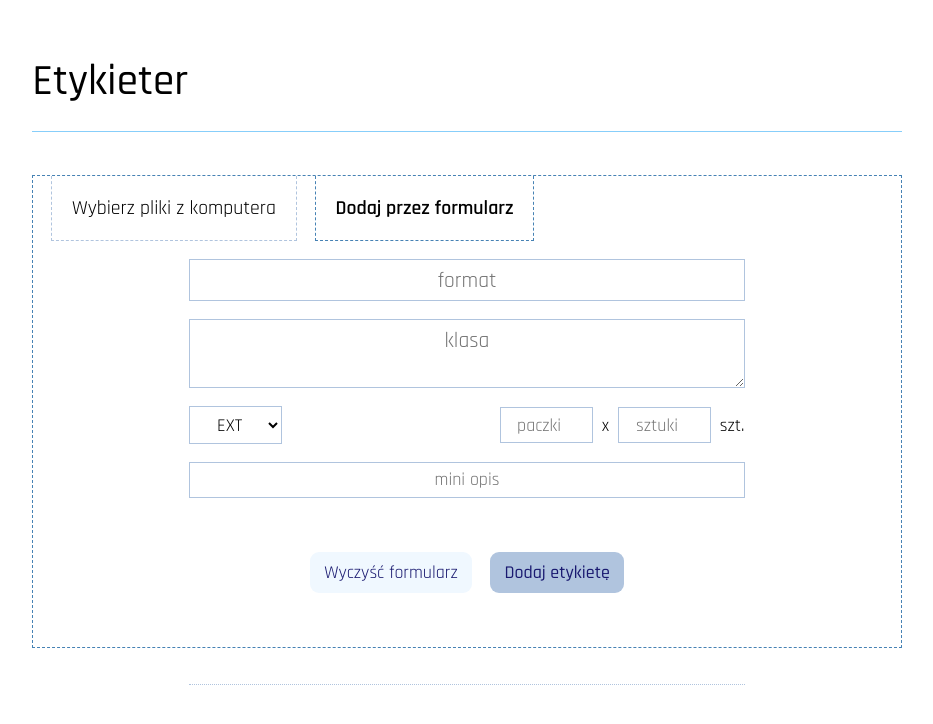
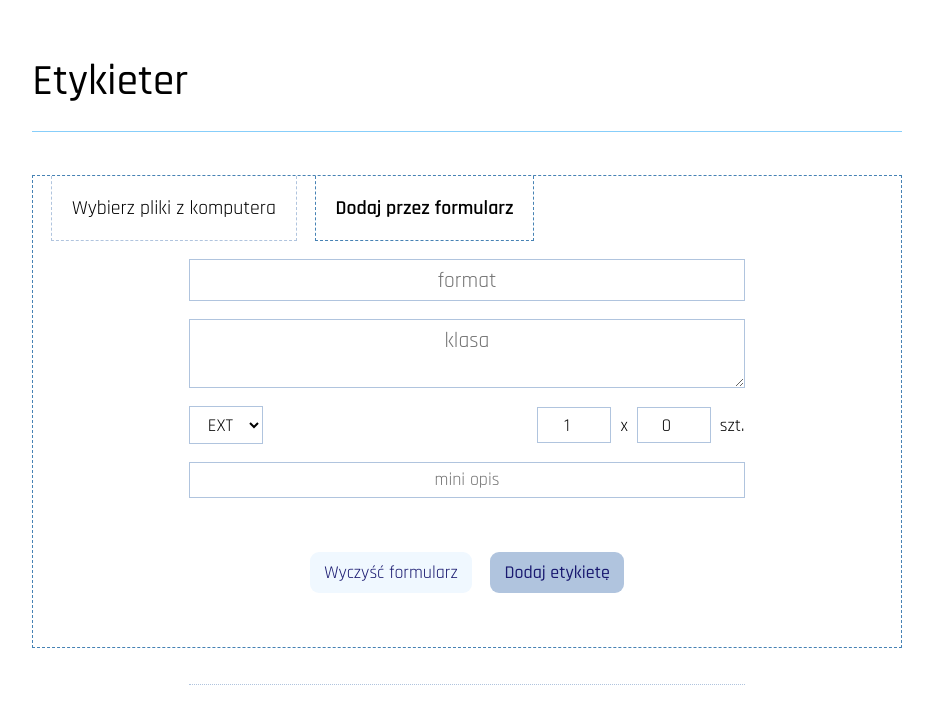
Before and after one commit to PawRys/LabelGenerator, a Vue app: page / in a window 1280 px wide. Both pictures are taken after a click on the item "Dodaj przez formularz". Shown: the top 724 px of the page, without its empty margins (173-1106 px from the left). Built offline with nearby package versions, Linux system fonts and the light colour scheme.

Commit message:
code refactor

```diff
--- a/src/components/InputChoice/AddByForm.vue
+++ b/src/components/InputChoice/AddByForm.vue
@@ -15,34 +15,24 @@ function addItem(input: Event): void {
 	<section>
 		<div class="narrow-box">
 			<form class="add-item-form" @submit.prevent="addItem" autocomplete="on">
-				<input
-					type="text"
-					name="itemSize"
-					class="item-size"
-					placeholder="format"
-					pattern="\d+([,.]\d)?x\d+x\d+"
-					required />
-
-				<textarea type="text" name="longDesc" class="long-desc" placeholder="klasa"></textarea>
+				<input type="text" name="itemSize" class="item-size" placeholder="format" />
+				<textarea name="longDesc" class="long-desc" placeholder="klasa"></textarea>
 
 				<section class="inputs-in-row">
-					<select name="itemGlue" class="item-glue" required>
+					<select name="itemGlue" class="item-glue">
 						<option value="EXT">EXT</option>
 						<option value="WD">WD</option>
 						<option value="INT">INT</option>
 						<option value="MR">MR</option>
 					</select>
 
-					<input type="number" name="packsCount" class="packsCount" placeholder="paczki" min="1" required />
-
+					<input type="number" name="packsCount" class="packs-count" placeholder="paczki" min="1" value="1" />
 					<span>x</span>
-
-					<input type="number" name="packSize" class="pack-size" placeholder="sztuki" min="0" required />
-
+					<input type="number" name="packSize" class="pack-size" placeholder="sztuki" min="0" value="0" />
 					<span>szt.</span>
 				</section>
 
-				<input type="text" name="contract" class="contractNo" placeholder="mini opis" />
+				<input type="text" name="contract" class="contract-number" placeholder="mini opis" />
 
 				<div class="button-bar">
 					<button type="reset">Wyczyść formularz</button>
@@ -86,6 +76,6 @@ function addItem(input: Event): void {
 }
 
 .inputs-in-row :where(input, select, textarea) {
-	width: 10ch;
+	width: 8ch;
 }
 </style>
```
